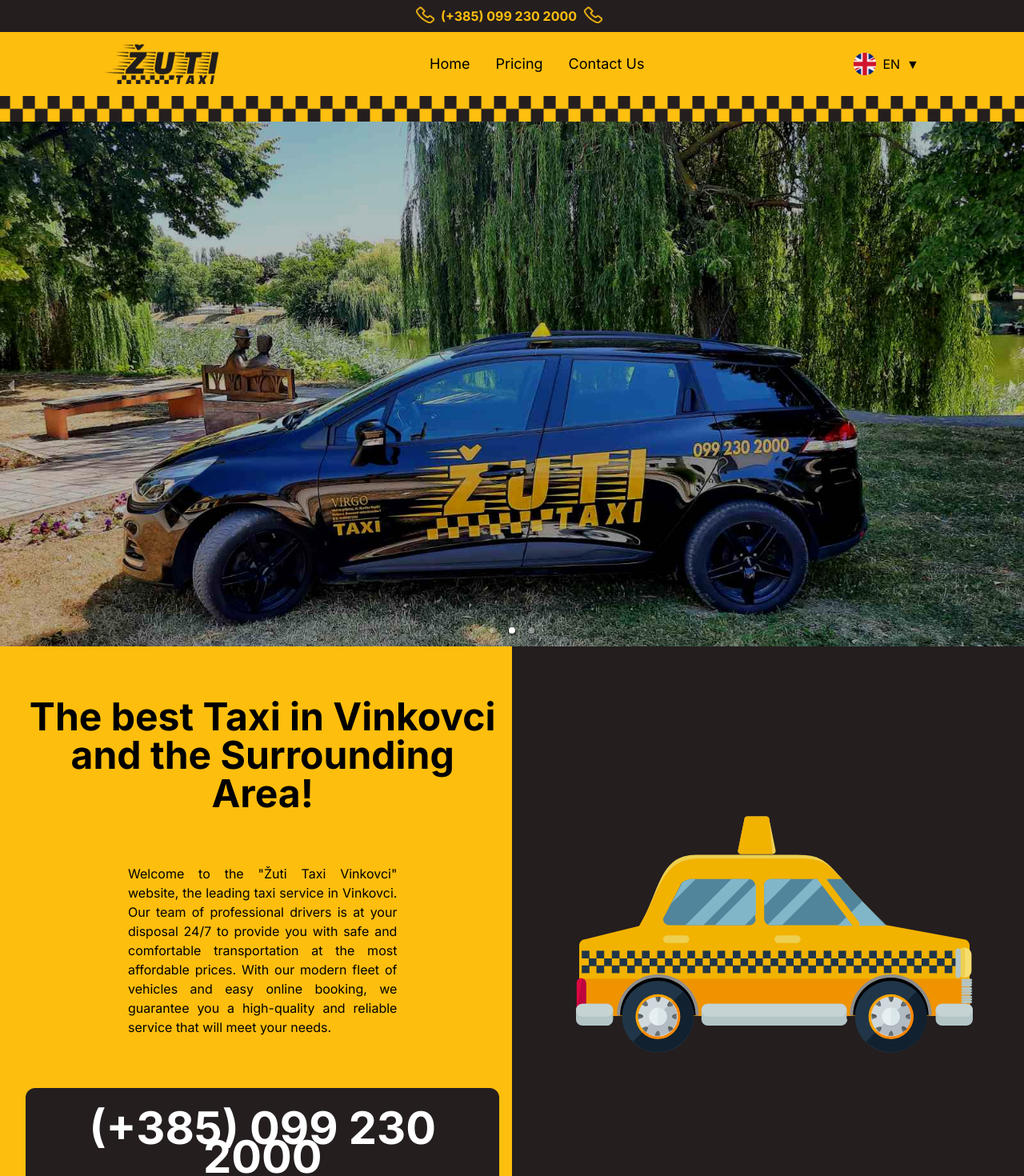
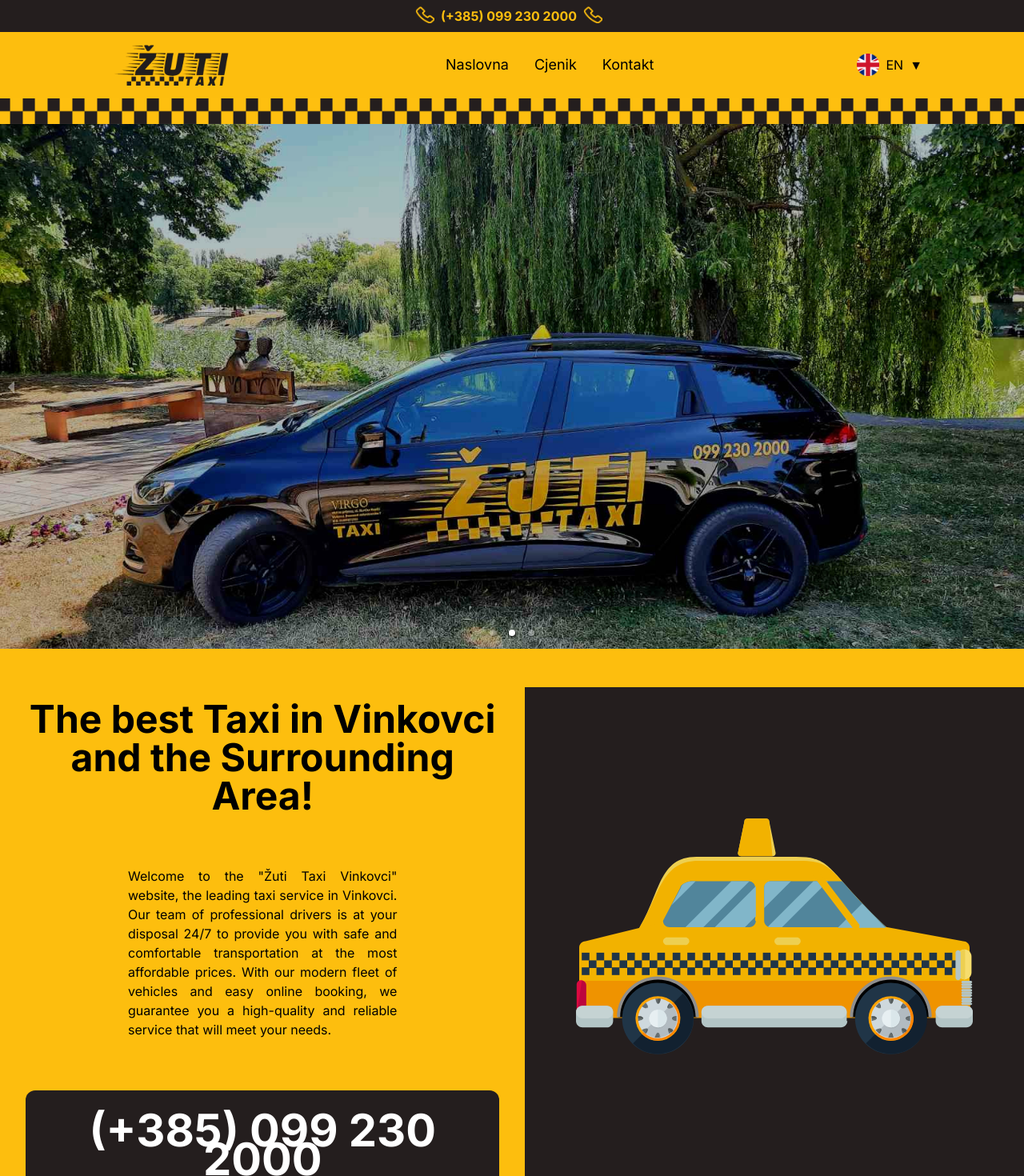
Before and after one commit to ivano-uglik/zuti-taxi, a React (Vite) app: page /en in a window 1280 px wide. Shown: the top 1470 px of the page at 80% size. Built offline with nearby package versions, Linux system fonts and the light colour scheme.

Commit message:
added langauge selection on mobile

```diff
--- a/src/Home.jsx
+++ b/src/Home.jsx
@@ -44,12 +44,49 @@
         </div>
       </div>
       {/* NAVBAR */}
-      <div className="bg-taxiYellow h-[10vh] flex items-center" id="navbar">
-        <div className="flex items-center justify-center md:justify-around md:mx-auto w-full ">
-          <a href="#">
+      <div className="bg-taxiYellow min-h-[10vh] flex items-center" id="navbar">
+        <div className="flex flex-col md:flex-row items-center justify-center md:justify-around md:mx-auto w-full h-full">
+          <a href="#" className="order-1 p-4">
             <img src={Logo} alt="logo" className="w-36" />
           </a>
-          <div className="hidden w-full md:block md:w-auto">
+          <div className="h-full w-full md:h-auto md:w-auto order-2 md:order-3 pb-4 md:pb-0 flex flex-row items-center justify-center">
+            <div className="flex md:flex-row md:w-auto justify-center relative z-10 ">
+              <div
+                onClick={() => {
+                  document
+                    .getElementById("dropdown")
+                    .classList.toggle("hidden");
+                }}
+              >
+                <div className="flex justify-around items-center cursor-pointer w-full gap-2">
+                  <img src={HRV} alt="" className="w-7 h-7" />
+                  <span className="">HR</span>
+                  <span>&#9660;</span>
+
+                  <div
+                    className="hidden absolute top-8 cursor-pointer"
+                    id="dropdown"
+                  >
+                    <div className="bg-black rounded-lg w-[4.7rem] text-taxiYellow py-1 text-end">
+                      <Link to="/hr">
+                        <div className="flex flex-row justify-between items-center py-2 px-1 hover:bg-taxiYellow hover:text-black">
+                          <img src={HRV} className="w-7 h-7" />
+                          <span>HR</span>
+                        </div>
+                      </Link>
+                      <Link to="/en">
+                        <div className="flex flex-row justify-between items-center py-2 px-1 hover:bg-taxiYellow hover:text-black">
+                          <img src={ENG} className="w-7 h-6" />
+                          <span>EN</span>
+                        </div>
+                      </Link>
+                    </div>
+                  </div>
+                </div>
+              </div>
+            </div>
+          </div>
+          <div className="hidden w-full md:block md:w-auto md:order-2">
             <Link1
               to="naslovna"
               spy={true}
@@ -80,37 +117,6 @@
             >
               <button>Kontakt</button>
             </Link1>
-          </div>
-          <div className="hidden w-full md:flex md:flex-row md:w-auto relative z-10">
-            <div
-              onClick={() => {
-                document.getElementById("dropdown").classList.toggle("hidden");
-              }}
-            >
-              <div className="flex justify-around items-center cursor-pointer w-full gap-2">
-                <img src={HRV} alt="" className="w-7 h-7" />
-                <span className="">HR</span>
-                <span>&#9660;</span>
-
-                <div
-                  className="hidden absolute top-8 cursor-pointer"
-                  id="dropdown"
-                >
-                  <div className="bg-black rounded-lg w-[4.7rem] text-taxiYellow py-1 text-end">
-                    <div className="flex flex-row justify-between items-center py-2 px-1 hover:bg-taxiYellow hover:text-black">
-                      <img src={HRV} className="w-7 h-7" />
-                      <span>HR</span>
-                    </div>
-                    <Link to="/en">
-                      <div className="flex flex-row justify-between items-center py-2 px-1 hover:bg-taxiYellow hover:text-black">
-                        <img src={ENG} className="w-7 h-6" />
-                        <span>EN</span>
-                      </div>
-                    </Link>
-                  </div>
-                </div>
-              </div>
-            </div>
           </div>
         </div>
       </div>
--- a/src/HomeEn.jsx
+++ b/src/HomeEn.jsx
@@ -43,12 +43,49 @@
         </div>
       </div>
       {/* NAVBAR */}
-      <div className="bg-taxiYellow h-[10vh] flex items-center" id="navbar">
-        <div className="flex items-center justify-center md:justify-around md:mx-auto w-full ">
-          <a href="#">
+      <div className="bg-taxiYellow min-h-[10vh] flex items-center" id="navbar">
+        <div className="flex flex-col md:flex-row items-center justify-center md:justify-around md:mx-auto w-full h-full">
+          <a href="#" className="order-1 p-4">
             <img src={Logo} alt="logo" className="w-36" />
           </a>
-          <div className="hidden w-full md:block md:w-auto">
+          <div className="h-full w-full md:h-auto md:w-auto order-2 md:order-3 pb-4 md:pb-0 flex flex-row items-center justify-center">
+            <div className="flex md:flex-row md:w-auto justify-center relative z-10 ">
+              <div
+                onClick={() => {
+                  document
+                    .getElementById("dropdown")
+                    .classList.toggle("hidden");
+                }}
+              >
+                <div className="flex justify-around items-center cursor-pointer w-full gap-2">
+                  <img src={ENG} alt="" className="w-7 h-7" />
+                  <span className="">EN</span>
+                  <span>&#9660;</span>
+
+                  <div
+                    className="hidden absolute top-8 cursor-pointer"
+                    id="dropdown"
+                  >
+                    <div className="bg-black rounded-lg w-[4.7rem] text-taxiYellow py-1 text-end">
+                      <Link to="/hr">
+                        <div className="flex flex-row justify-between items-center py-2 px-1 hover:bg-taxiYellow hover:text-black">
+                          <img src={HRV} className="w-7 h-7" />
+                          <span>HR</span>
+                        </div>
+                      </Link>
+                      <Link to="/en">
+                        <div className="flex flex-row justify-between items-center py-2 px-1 hover:bg-taxiYellow hover:text-black">
+                          <img src={ENG} className="w-7 h-6" />
+                          <span>EN</span>
+                        </div>
+                      </Link>
+                    </div>
+                  </div>
+                </div>
+              </div>
+            </div>
+          </div>
+          <div className="hidden w-full md:block md:w-auto md:order-2">
             <Link1
               to="naslovna"
               spy={true}
@@ -57,7 +94,7 @@
               duration={500}
               className="pr-8 text-lg"
             >
-              <button>Home </button>
+              <button>Naslovna </button>
             </Link1>
             <Link1
               to="cjenik"
@@ -67,7 +104,7 @@
               duration={500}
               className="pr-8 text-lg"
             >
-              <button>Pricing</button>
+              <button>Cjenik</button>
             </Link1>
             <Link1
               to="kontakt"
@@ -77,40 +114,8 @@
               duration={500}
               className="text-lg"
             >
-              <button>Contact Us</button>
+              <button>Kontakt</button>
             </Link1>
-          </div>
-          <div className="hidden w-full md:flex md:flex-row md:w-auto relative z-10">
-            <div
-              onClick={() => {
-                document.getElementById("dropdown").classList.toggle("hidden");
-              }}
-            >
-              <div className="flex justify-around items-center cursor-pointer w-full gap-2">
-                <img src={ENG} alt="" className="w-7 h-7" />
-                <span className="">EN</span>
-                <span>&#9660;</span>
-
-                <div
-                  className="hidden absolute top-8 cursor-pointer"
-                  id="dropdown"
-                >
-                  <div className="bg-black rounded-lg w-[4.7rem] text-taxiYellow py-1 text-end">
-                    <Link to="/hr">
-                      <div className="flex flex-row justify-between items-center py-2 px-1 hover:bg-taxiYellow hover:text-black">
-                        <img src={HRV} className="w-7 h-7" />
-                        <span>HR</span>
-                      </div>
-                    </Link>
-
-                    <div className="flex flex-row justify-between items-center py-2 px-1 hover:bg-taxiYellow hover:text-black">
-                      <img src={ENG} className="w-7 h-6" />
-                      <span>EN</span>
-                    </div>
-                  </div>
-                </div>
-              </div>
-            </div>
           </div>
         </div>
       </div>
@@ -119,9 +124,9 @@
       {/* NASLOVNA / CAROUSEL */}
       <DemoCarousel />
       {/* NASLOVNICA */}
-      <div className="min-h-[50vh] flex flex-col justify-center items-center w-full h-full halfInvert">
-        <div className="flex flex-col md:flex-row items-center h-full text-center">
-          <div className="flex flex-col justify-center gap-4 md:gap-16 items-center h-[50vh] md:h-full w-full p-2 md:p-8">
+      <div className="min-h-[50vh] flex flex-col justify-center items-center w-full h-full">
+        <div className="flex flex-col md:flex-row items-center h-full text-center bg-taxiYellow">
+          <div className="flex flex-col justify-center gap-4 md:gap-16 items-center h-[50vh] md:h-full w-full p-2 md:p-8 pb-8">
             <h1 className="font-bold text-2xl xl:text-5xl pt-8 md:pt-auto">
               The best Taxi in Vinkovci and the Surrounding Area!
             </h1>
@@ -139,7 +144,7 @@
               </a>
             </div>
           </div>
-          <div className="flex justify-center items-center h-[50vh] md:h-full w-full">
+          <div className="flex justify-center items-center h-[50vh] md:h-full w-full bg-taxiBlack">
             <img src={taxi} alt="taksi ikona" className="w-[40rem] p-16" />
           </div>
         </div>
```
Also changed, not shown: 1 other file (tests, documents, lock files or other folders).
